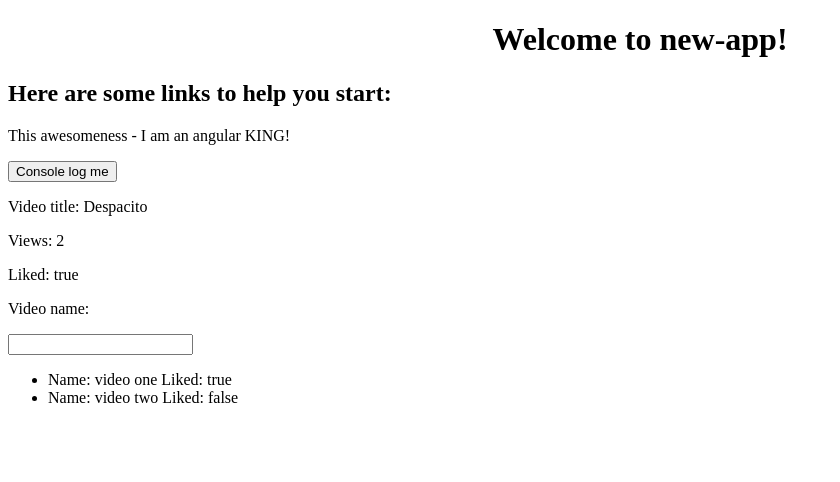
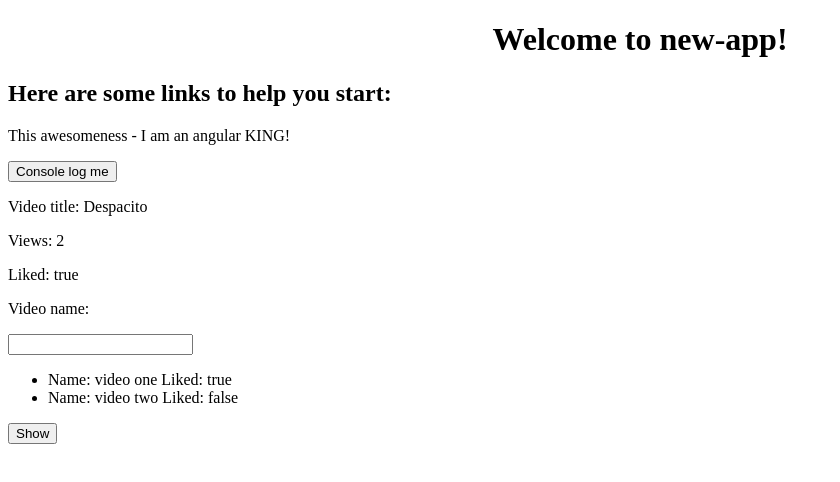
Before and after one commit to rupertlion/angular_basics, an Angular app in the folder new-app/: page / in a window 1280 px wide. Shown: the top 482 px of the page, without its empty margins (0-840 px from the left). Built offline with nearby package versions, Linux system fonts and the light colour scheme.

Commit message:
Toggling paragraph using button

```diff
--- a/new-app/src/app/app.component.html
+++ b/new-app/src/app/app.component.html
@@ -19,3 +19,7 @@
 </li>
 </ul>
 <p *ngIf="isShown">This should be hidden or shown</p>
+
+<button (click)="toggle()">{{selector}}</button>
+
+<p *ngIf="show">YEAH!!!!</p>
--- a/new-app/src/app/app.component.ts
+++ b/new-app/src/app/app.component.ts
@@ -21,10 +21,21 @@ export class AppComponent {
  ]
 
   isShown: boolean = false
+  show: boolean = false
+  selector:any = 'Show'
 
   constructor() { }
 
   handleClick(){
     console.log('Someone clicked on button on the template :-)')
   }
+
+  toggle() {
+    this.show = !this.show;
+
+    if(this.show)
+      this.selector = "Hide this message - it's just too dangerous...";
+    else
+      this.selector = "Show me the money!!!!!";
+  }
 }
```
